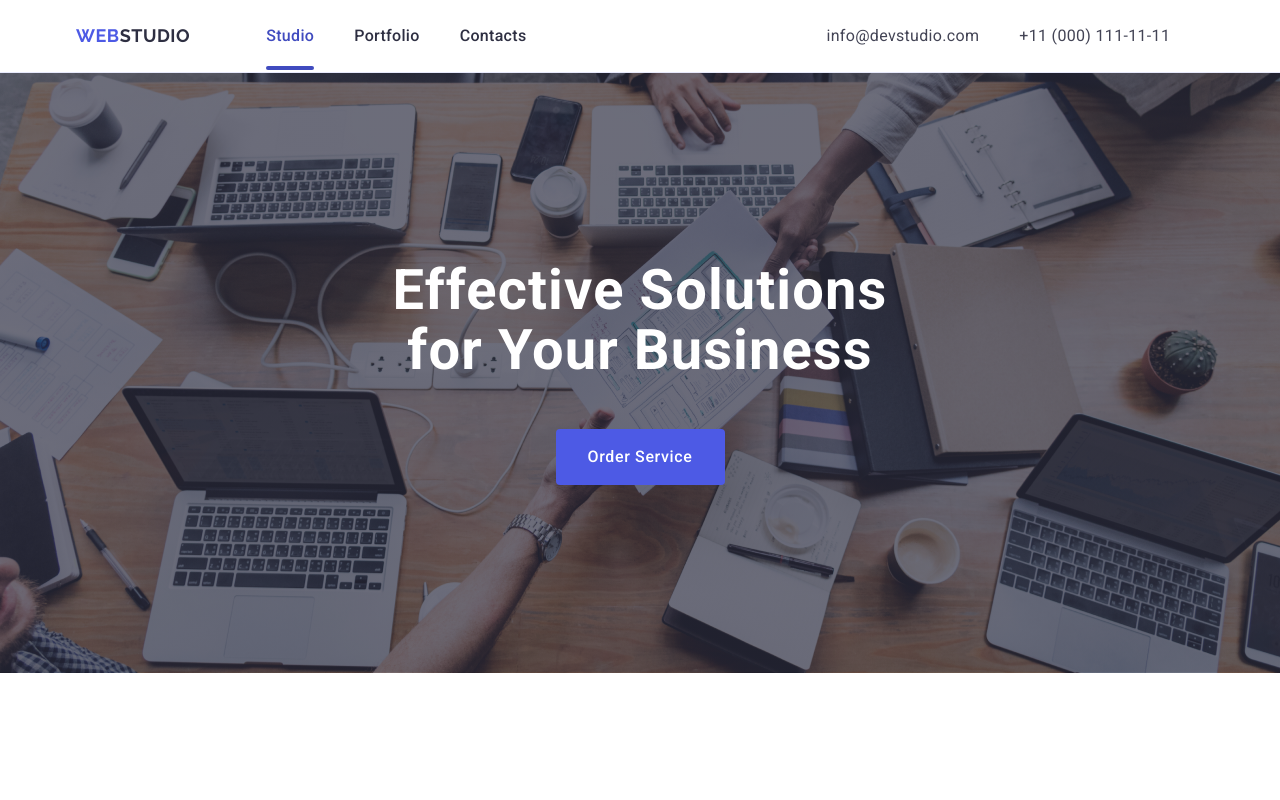
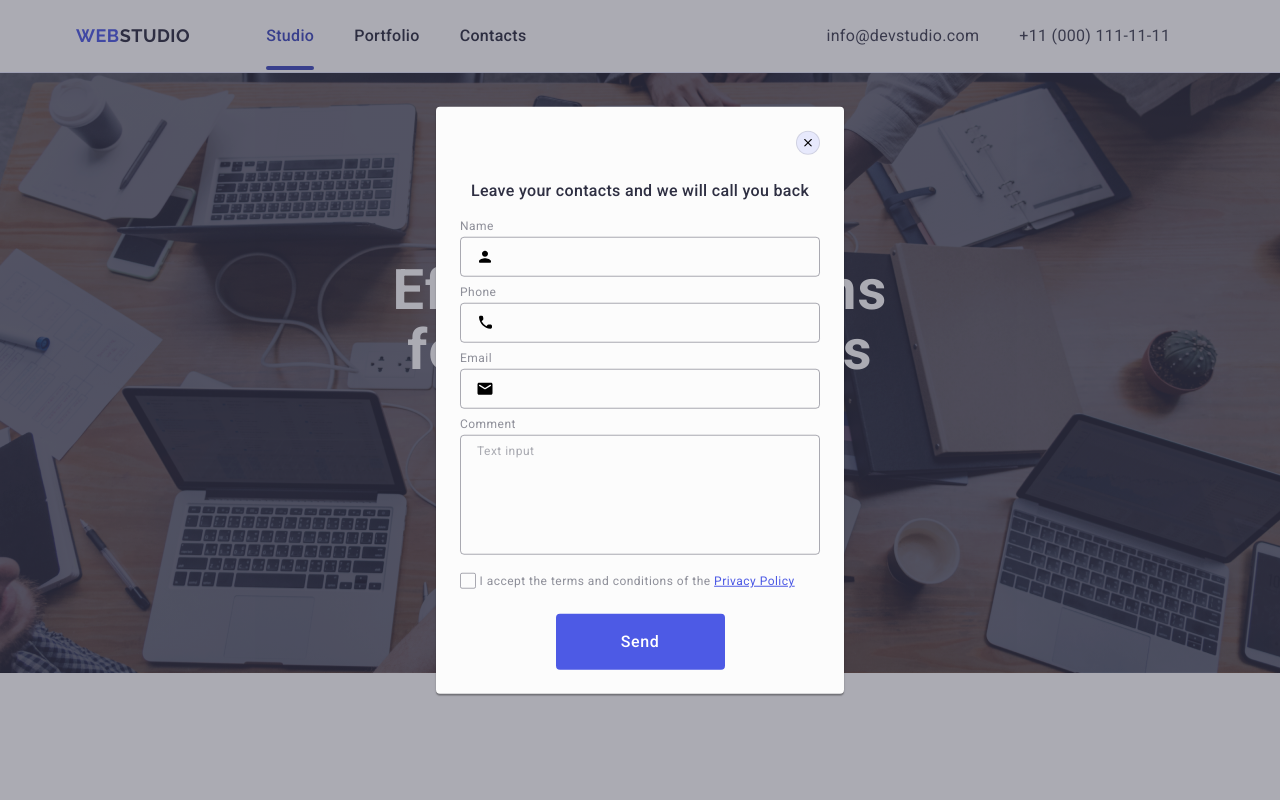
Before and after one commit to Maksimka66/goit-markup-hw-05, a plain HTML site: page index.html in a window 1280 px wide. Shown: the top 800 px of the page. Drawn offline with nearby package versions, Linux system fonts and the light colour scheme.

Commit message:
dsfgsdfgsd

```diff
--- a/index.html
+++ b/index.html
@@ -549,7 +549,7 @@
     </footer>
 
     <!--Бекдроп та модальне вікно-->
-    <div class="backdrop">
+    <div class="backdrop is-open">
       <div class="modal-window">
         <button class="close-button" type="button">
           <svg
```
